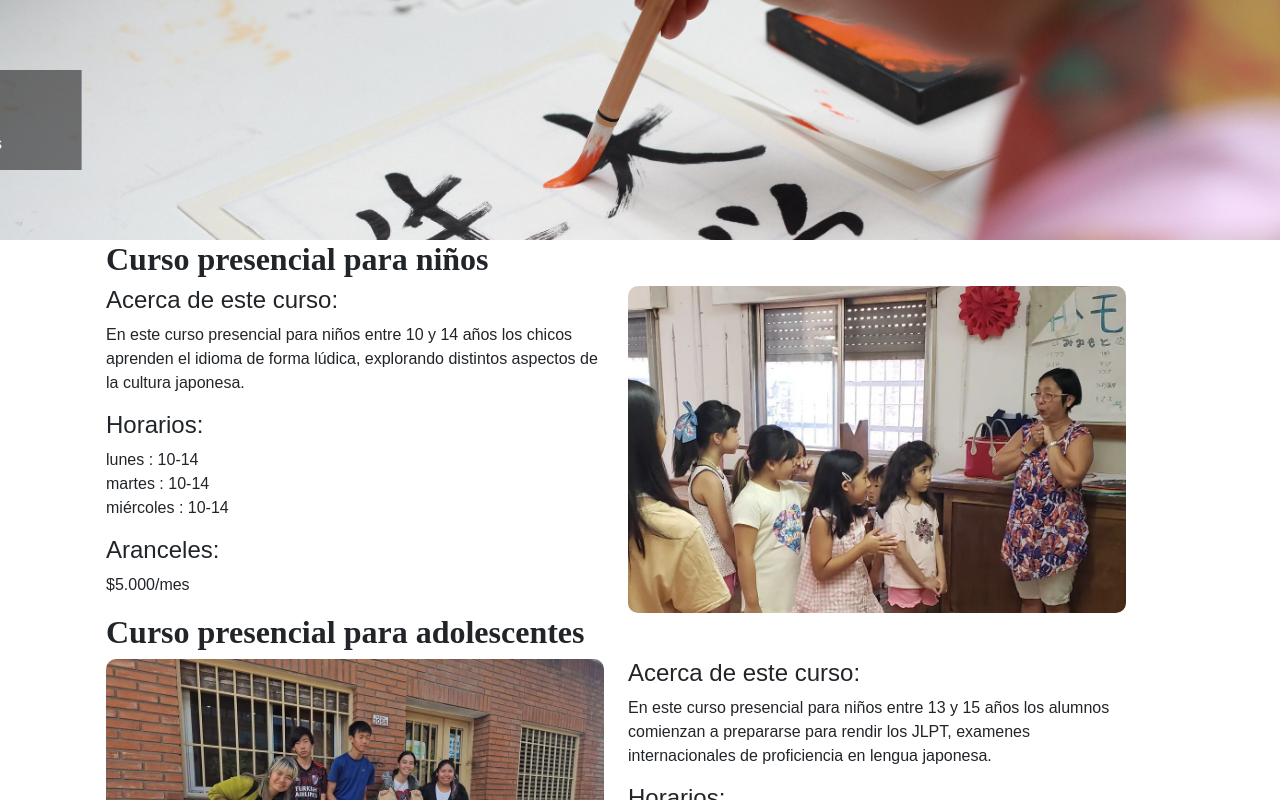
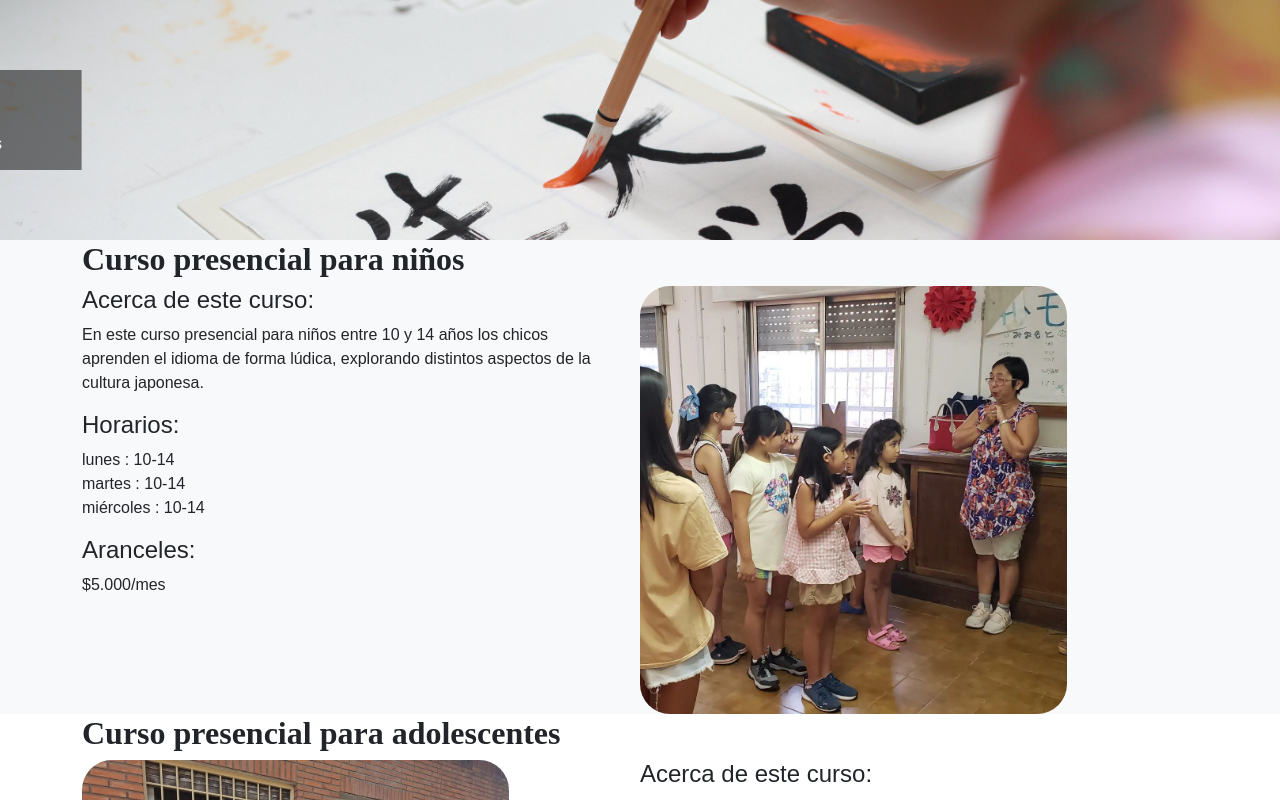
Before and after one commit to maiarakaki/ACAJA, a React (Vite) app: page /courses in a window 1280 px wide. Shown: the top 800 px of the page. Built offline with nearby package versions, Linux system fonts and the light colour scheme; a web font is replaced by a local one.

Commit message:
modified course component layout

```diff
--- a/src/components/Courses/CourseContent.css
+++ b/src/components/Courses/CourseContent.css
@@ -1,6 +1,3 @@
 .img-container{
-    width:100%;
-    height: 100%;
-    background-size: cover;
-    border-radius: 10px;
+    width:80%;
 }
--- a/src/components/Courses/CourseContent.jsx
+++ b/src/components/Courses/CourseContent.jsx
@@ -7,8 +7,10 @@ export default function CourseContent({contentData}){
 
     return (
         <>
-            <div id={contentData.id} className='container'>
-                <div className='row container'>
+            <div id={contentData.id} className={`container-fluid ${contentData.invertOrder ? "bg-white" : "bg-light"}`}>
+                <div className='container'>
+
+                    <div className='row'>
                         <h2>{contentData.title}</h2>
                         <div className='row'>
                             <div className='col-12 col-md-6' id='course-info'>
@@ -35,10 +37,18 @@ export default function CourseContent({contentData}){
                                 </div>
                             </div>
 
-                        <div className={`col ${contentData.invertOrder ? "order-lg-first" : "order-lg-last"}`}>
-                            <div className='img-container'
+                            <div className={`col-12 col-lg-6 ${contentData.invertOrder ? "order-lg-first" : "order-lg-last"}`}>
+                                {/* <div className='img-container'
                                     style={{backgroundImage:`url(${contentData.background})`
                                     }}>
+                                </div> */}
+                                <div className='img-container'>
+                                    <img src={contentData.background}
+                                    style={{objectFit:'contain' ,
+                                        width: '100%',
+                                        height: '100%',
+                                        borderRadius:'30px'}} />
+                                </div>
                             </div>
                         </div>
                     </div>
```
Lines whose indentation alone changed are shown as unchanged.
